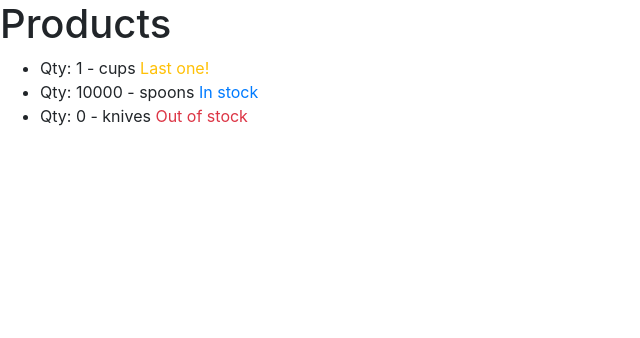
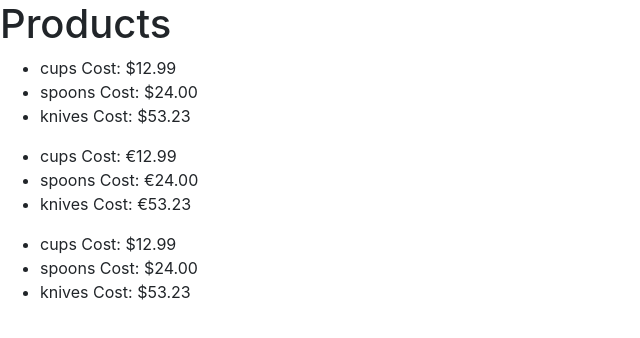
Before and after one commit to lc7729/angular100-demos, an Angular app: page / in a window 1280 px wide. Shown: the top 338 px of the page, without its empty margins (0-640 px from the left). Built offline with nearby package versions, Linux system fonts and the light colour scheme.

Commit message:
added pipes

```diff
--- a/src/app/app.module.ts
+++ b/src/app/app.module.ts
@@ -6,9 +6,10 @@ import { AppComponent } from './app.component';
 import { PeopleListComponent } from './people-list/people-list.component';
 import { PersonComponent } from './person/person.component';
 import { ProductListComponent } from './products/product-list.component';
+import { TemperatureConverterPipe } from './temperature-converter.pipe';
 
 @NgModule({
-  declarations: [AppComponent, PeopleListComponent, PersonComponent, ProductListComponent],
+  declarations: [AppComponent, PeopleListComponent, PersonComponent, ProductListComponent, TemperatureConverterPipe],
   imports: [BrowserModule, AppRoutingModule],
   providers: [],
   bootstrap: [AppComponent]
--- a/src/app/products/product-list.component.ts
+++ b/src/app/products/product-list.component.ts
@@ -6,12 +6,23 @@ import { Product } from './shared/product';
   template: `
     <h1>Products</h1>
     <ul *ngIf="products">
-      <li *ngFor="let product of products; let i = index" [ngSwitch]="product.quantity">
-        Qty: {{ product.quantity }} - {{ product.description }}
+      <li *ngFor="let product of products; let i = index">
+        {{ product.description }}
+        Cost: {{ product.price | currency: 'USD' }}
+      </li>
+    </ul>
 
-        <span *ngSwitchCase="'0'" class="text-danger">Out of stock</span>
-        <span *ngSwitchCase="'1'" class="text-warning">Last one!</span>
-        <span *ngSwitchDefault class="text-primary">In stock</span>
+    <ul *ngIf="products">
+      <li *ngFor="let product of products; let i = index">
+        {{ product.description }}
+        Cost: {{ product.price | currency: 'EUR':'symbol-narrow' }}
+      </li>
+    </ul>
+
+    <ul *ngIf="products">
+      <li *ngFor="let product of products; let i = index">
+        {{ product.description }}
+        Cost: {{ product.price | currency: 'USD' | lowercase }}
       </li>
     </ul>
   `
@@ -22,9 +33,9 @@ export class ProductListComponent implements OnInit {
 
   ngOnInit() {
     this.products = [
-      { id: 1, description: 'cups', quantity: 1 },
-      { id: 2, description: 'spoons', quantity: 10000 },
-      { id: 3, description: 'knives', quantity: 0 }
+      { id: 1, description: 'cups', quantity: 1, price: 12.99 },
+      { id: 2, description: 'spoons', quantity: 10000, price: 24.0 },
+      { id: 3, description: 'knives', quantity: 0, price: 53.23 }
     ];
   }
 }
--- a/src/app/products/shared/product.ts
+++ b/src/app/products/shared/product.ts
@@ -2,4 +2,5 @@ export interface Product {
   id: number;
   description: string;
   quantity: number;
+  price: number;
 }
--- /dev/null
+++ b/src/app/temperature-converter.pipe.ts
@@ -0,0 +1,20 @@
+import { Pipe, PipeTransform } from '@angular/core';
+
+@Pipe({
+  name: 'temperatureConverter'
+})
+export class TemperatureConverterPipe implements PipeTransform {
+  transform(value: number, unit: string) {
+    if (value && !isNaN(value)) {
+      if (unit === 'C') {
+        const temperature = (value - 32) / 1.8;
+        return temperature.toFixed(2);
+      }
+      if (unit === 'F') {
+        const temperature = value * 32 + 1.8;
+        return temperature.toFixed(2);
+      }
+    }
+    return;
+  }
+}
```
Also changed, not shown: 2 other files (tests, documents, lock files or other folders).
